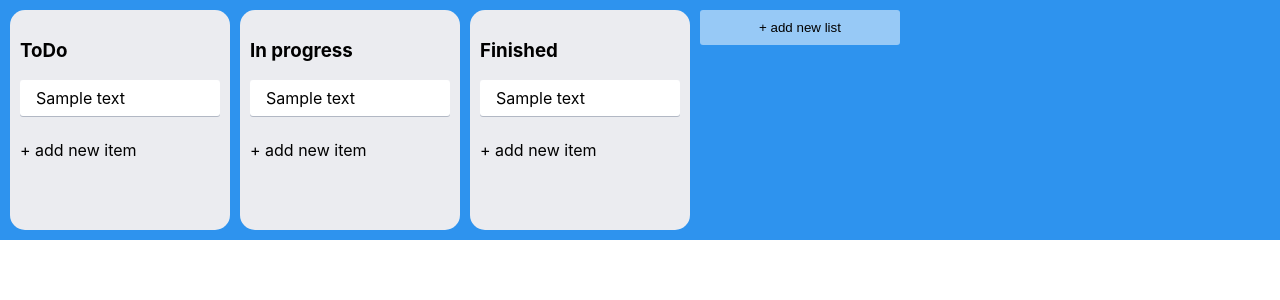
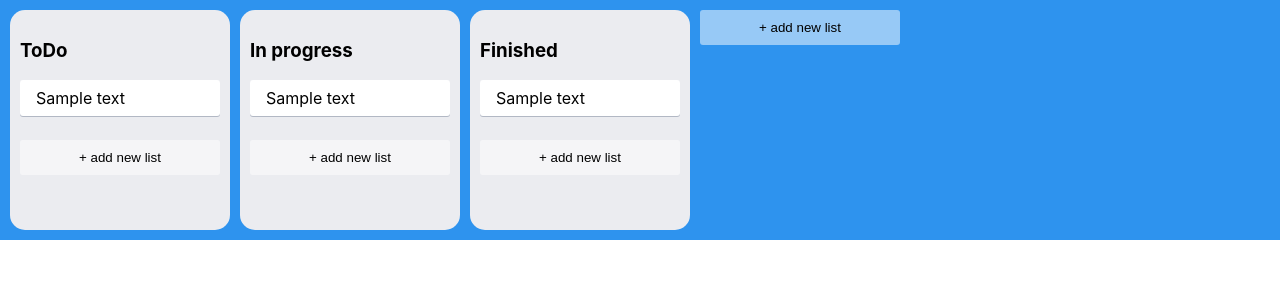
Before and after one commit to thornhell/cardmanager, a React (Create React App) app: page / in a window 1280 px wide. Shown: the top 300 px of the page. Built offline with nearby package versions, Linux system fonts and the light colour scheme.

Commit message:
Dispatcher added, some refactoring.

```diff
--- a/src/components/Column.tsx
+++ b/src/components/Column.tsx
@@ -2,21 +2,31 @@ import React from 'react';
 import './column.css'
 import {useAppState} from '../context/AppContext';
 import Card from './Card';
+import AddNewItem from './AddNewItem';
 
 interface ColumnProps {
     text: string;
     index: number;
+    id: string;
 }
 
-const Column = ({text, index}: ColumnProps) => {
-    const {state} = useAppState();
+const Column = ({text, index, id}: ColumnProps) => {
+    const {state, dispatch} = useAppState();
+
     return (
         <div className='column'>
             <h3>{text}</h3>
             {state.lists[index].tasks.map(task =>
-                <Card text={task.text} key={task.id}/>
+                <Card
+                    text={task.text}
+                    key={task.id}
+                />
             )}
-            + add new item
+            <AddNewItem onAdd={text =>
+                dispatch({
+                    type: "ADD_TASK",
+                    payload: { text, id: id }
+                })} />
         </div>
     );
 };
```
